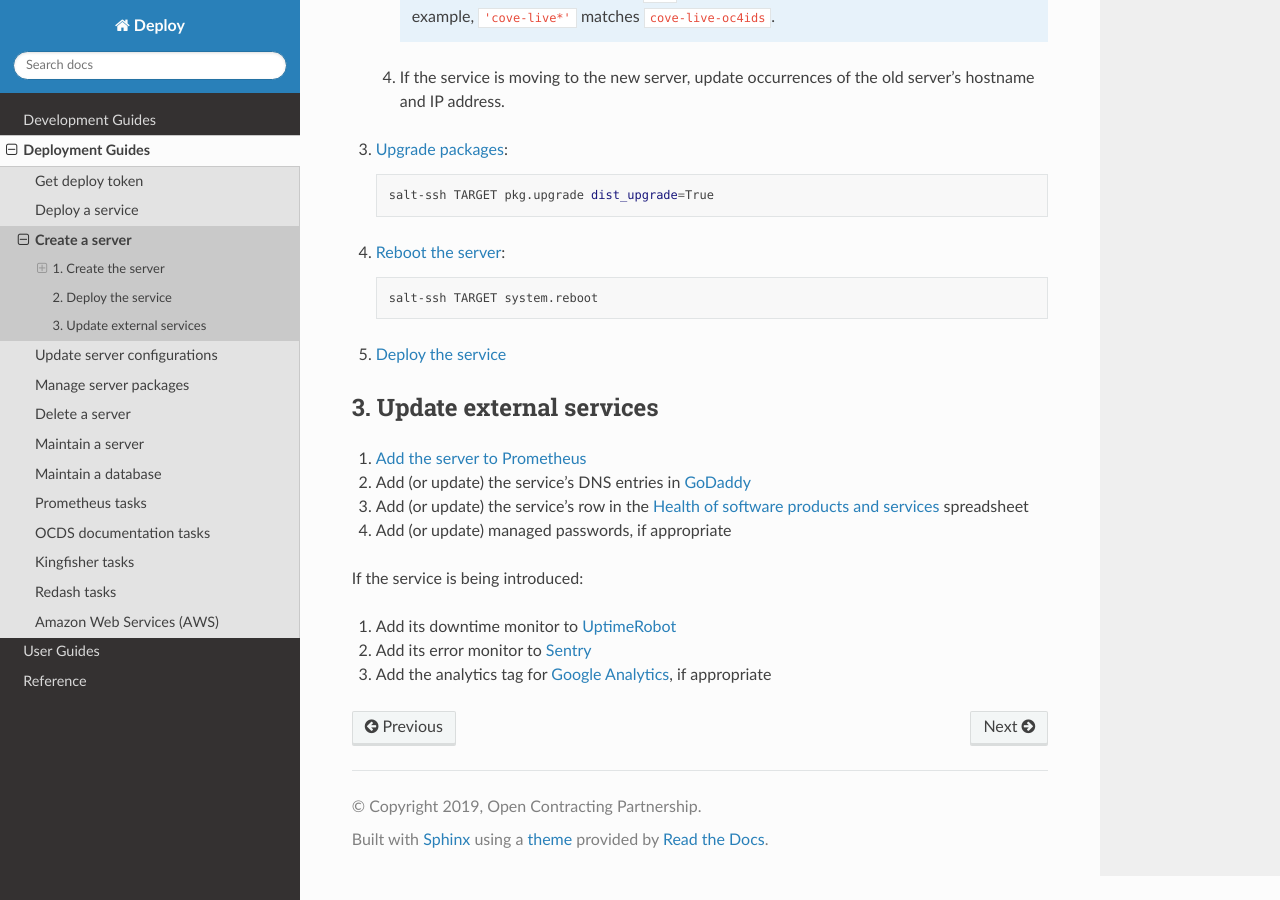
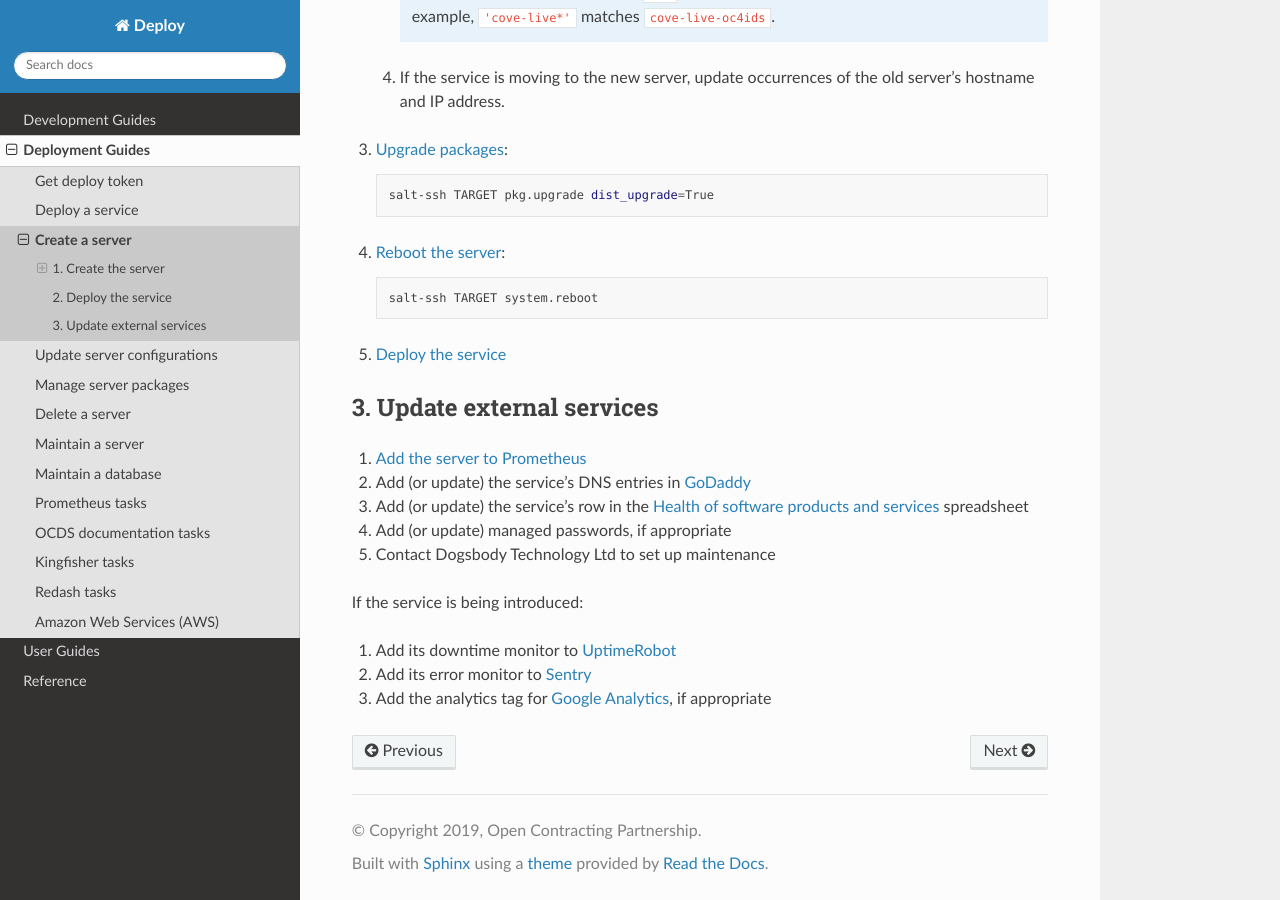
Before and after one commit to open-contracting/deploy, a Sphinx documentation site: the page built from docs/deploy/create_server.rst, in a window 1280 px wide and 900 px high, scrolled down 2334 px. Built offline with Sphinx 7.4.7 and the Read the Docs theme 2.0.0, drawn with Linux system fonts in a browser that asks for light colours.

Commit message:
Adding a note to inform DBT of changes to maintenance

```diff
--- a/docs/deploy/create_server.rst
+++ b/docs/deploy/create_server.rst
@@ -110,6 +110,7 @@ Hetzner
 #. Add (or update) the service's DNS entries in `GoDaddy <https://dcc.godaddy.com/manage/OPEN-CONTRACTING.ORG/dns>`__
 #. Add (or update) the service's row in the `Health of software products and services <https://docs.google.com/spreadsheets/d/1MMqid2qDto_9-MLD_qDppsqkQy_6OP-Uo-9dCgoxjSg/edit#gid=1480832278>`__ spreadsheet
 #. Add (or update) managed passwords, if appropriate
+#. Contact Dogsbody Technology Ltd to set up maintenance
 
 If the service is being introduced:
 
```
